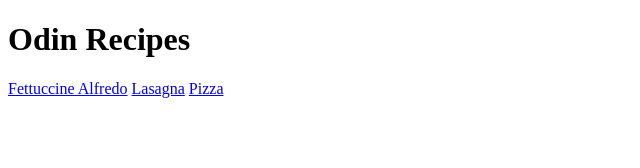
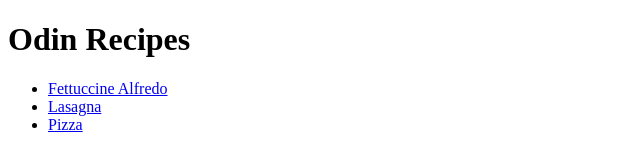
Before and after one commit to oshawhut/odin-recipes, a plain HTML site: page index.html in a window 1280 px wide. Shown: the whole page, without its empty margins (0-640 px from the left). Drawn offline with Linux system fonts and the light colour scheme.

Commit message:
Updated index.html, added <ul> for list of recipe links

```diff
--- a/index.html
+++ b/index.html
@@ -7,8 +7,10 @@
 	</head>
 	<body>
 		<h1>Odin Recipes</h1>
-		<a href="recipes/fettuccinealfredo.html">Fettuccine Alfredo</a>
-		<a href="recipes/lasagna.html">Lasagna</a>
-		<a href="recipes/pizza.html">Pizza</a>
+		<ul>
+			<li><a href="recipes/fettuccinealfredo.html">Fettuccine Alfredo</a></li>
+			<li><a href="recipes/lasagna.html">Lasagna</a></li>
+			<li><a href="recipes/pizza.html">Pizza</a></li>
+		</ul>
 	</body>
 </html>
```
